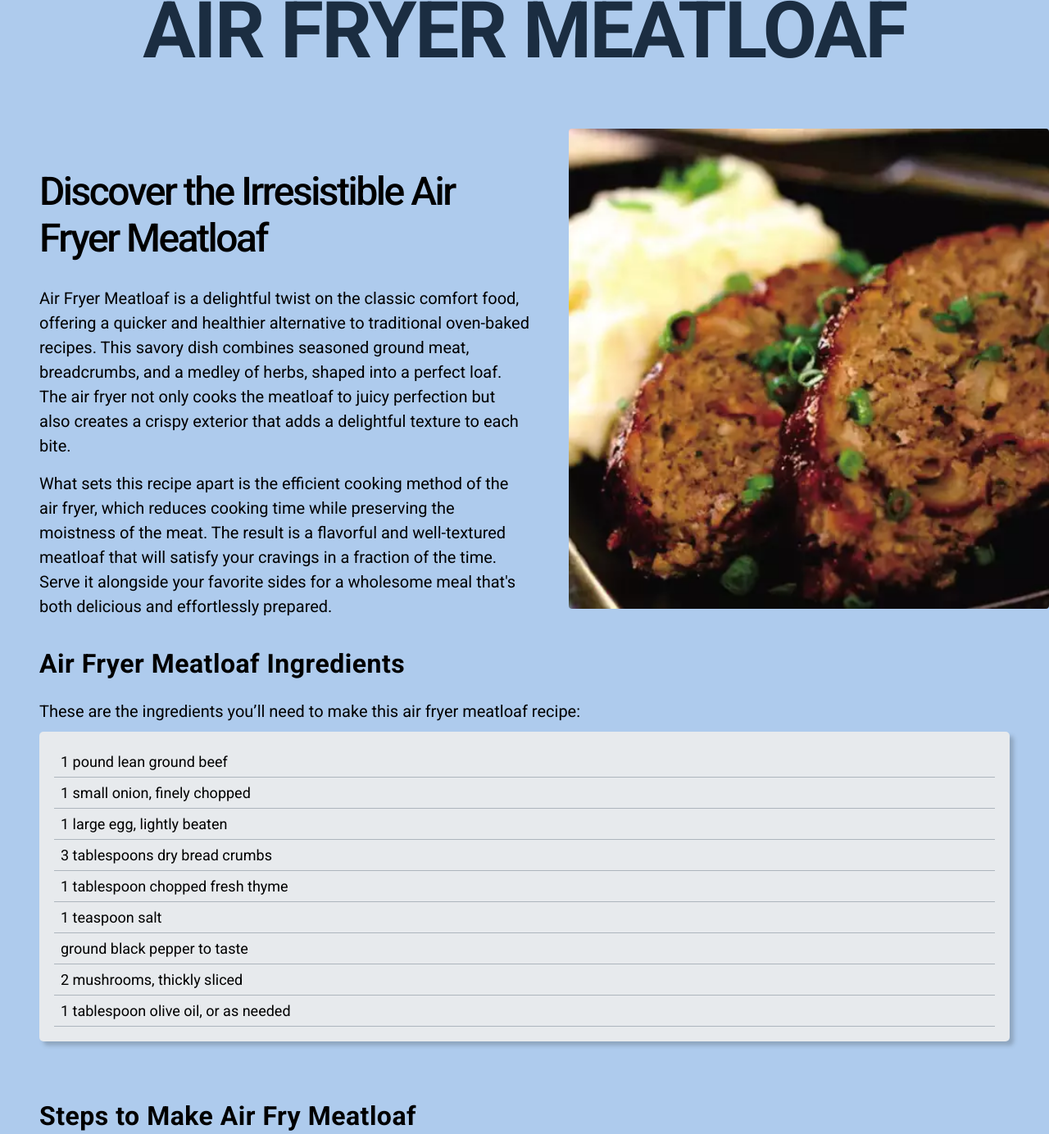
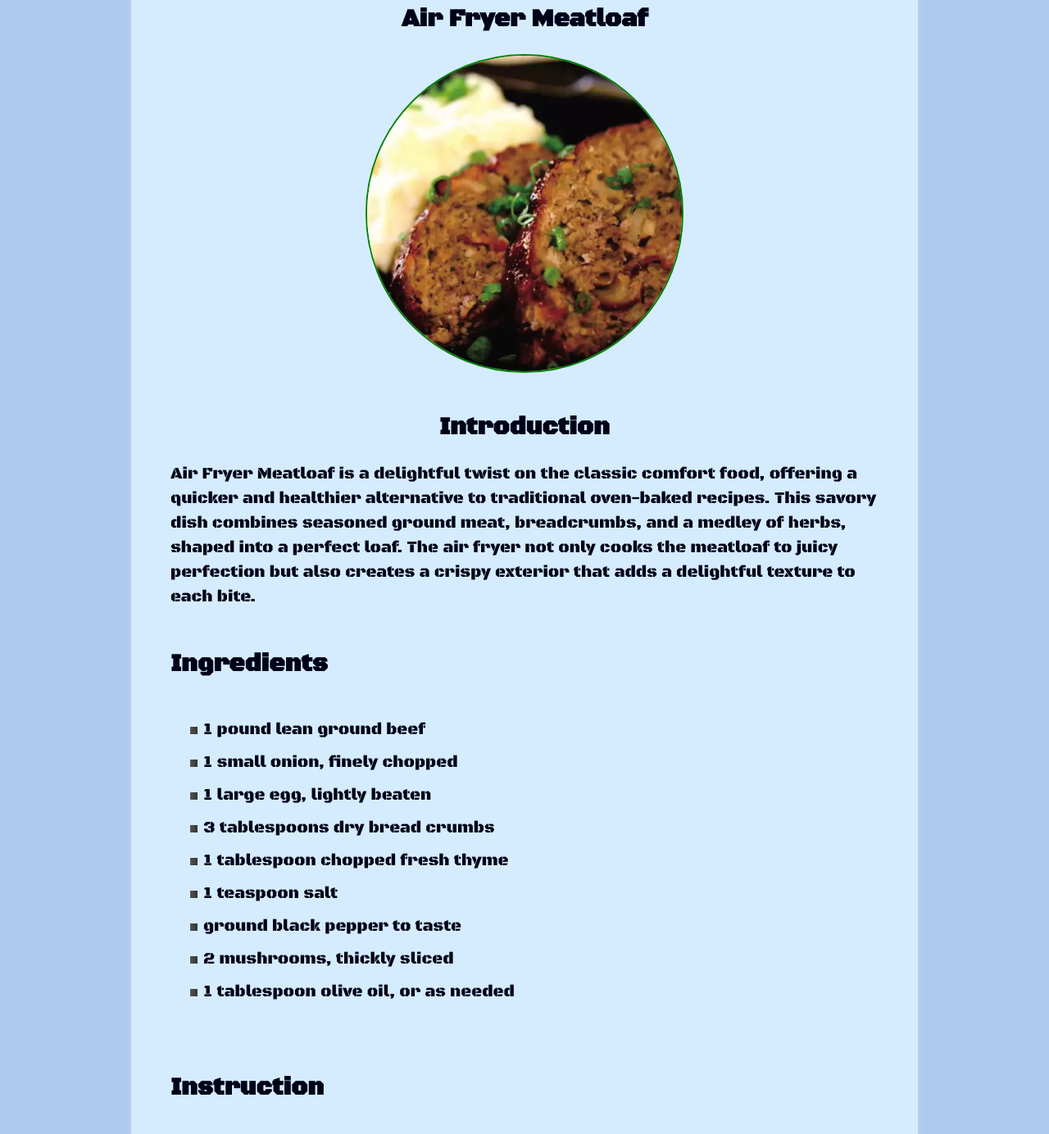
Before and after one commit to ahmed-muhammed-ahmed/Odin-recipes, a plain HTML site: page recipes/air_fryer_meatloaf.html in a window 1280 px wide. Shown: the part 83-1467 px from the top of the page at 82% size. Drawn offline with Linux system fonts and the light colour scheme.

Commit message:
Resturcture air_fryer_meatloaf.html and style it

```diff
--- a/Styles/meatloaf.css
+++ b/Styles/meatloaf.css
@@ -1,101 +1,70 @@
 *,
 *::before,
 *::after {
-    padding: 0;
-    margin: 0;
-    box-sizing: border-box;
+  padding: 0;
+  margin: 0;
+  box-sizing: border-box;
+}
+
+html {
+  font-size: 62.5%;
 }
 
 body {
-    font-family: 'Roboto', sans-serif;
-    font-size: 18px;
-    background-color: #aecbed;
-}
-
-.heading-primary {
-    font-size: 96px;
-    font-weight: 600;
-    text-transform: uppercase;
-    text-align: center;
-    color: #1b2d41;
-    letter-spacing: -2.5px;
-    padding: 64px 48px;
-}
-
-.meatloaf-container {
-    display: flex;
-    justify-content: space-around;
+  font-family: "Black Ops One", system-ui;
+  color: #000218;
+  font-size: 2rem;
+  background-color: #aecbed;
 }
 
 .container {
-    display: flex;
-    justify-content: space-between;
-    width: 1300px;
+  background-color: #d5ecfe;
+  padding: 4.8rem;
+  margin: 4rem auto;
+  border-radius: 1rem;
+  max-width: 96rem;
+  box-shadow: 0 0.5rem 1rem rgba(255, 255, 255, 0.2);
 }
 
-.meatloaf-text,
-.ingredients,
-.steps {
-    padding: 48px;
+.box {
+  display: flex;
+  flex-direction: column;
+  align-items: center;
+  justify-content: center;
 }
 
-.ingredients {
-    padding-bottom: 24px;
+img {
+  border-radius: 50%;
+  height: 45%;
+  width: 45%;
+  border: 2px solid green;
 }
 
-.meatloaf-img  img{
-    border-radius: 4px;
-    height: 100%;
+.header {
+  margin-bottom: 2.4rem;
 }
 
-.secondary-heading {
-    font-size: 48px;
-    font-weight: 500;
-    letter-spacing: -2.5px;
-    margin-bottom: 30px;
-
+.mr-t {
+  margin-top: 4.8rem;
 }
 
 p {
-    font-size: 20px;
-    line-height: 1.5;
+  line-height: 1.5;
 }
 
-.para-1 {
-    margin-bottom: 16px;
+ul,
+ol {
+  padding: 2.4rem;
+  line-height: 1.4;
 }
 
-.ingredient-step {
-    flex-direction: column;
+ul .list-group-item {
+  list-style: disc;
+  list-style-type: disc;
+  list-style-position: inside;
+  list-style-image: linear-gradient(to right, #555, #333);
+  border-radius: 50%;
 }
-
-.tertiary-heading {
-    font-size: 32px;
-    letter-spacing: 0.5px;
-    margin-bottom: 24px;
+li {
+  margin-bottom: 1.2rem;
 }
-
-.ingredient-description {
-    margin-bottom: 10px;
-}
-
-.list-group {
-    background-color: #e7eaed;
-    padding: 18px;
-    border-radius: 5px;
-    box-shadow: 5px 5px 5px rgba(71, 79, 87, 0.3);
-}
-
-.list-group-item {
-    padding: 8px;
-    border-bottom: 1px solid #adb5bd;
-
-}
-
-.list-group-flush {
-    list-style: none;
-}
-
-.list-group-numbered {
-    list-style-position: inside;
-}
--- a/recipes/air_fryer_meatloaf.html
+++ b/recipes/air_fryer_meatloaf.html
@@ -1,40 +1,34 @@
 <!DOCTYPE html>
 <html lang="en">
-<head>
-    <meta charset="UTF-8">
-    <meta name="viewport" content="width=device-width, initial-scale=1.0">
-    <link rel="preconnect" href="https://fonts.googleapis.com">
-    <link rel="preconnect" href="https://fonts.gstatic.com" crossorigin>
-   <link href="https://fonts.googleapis.com/css2?family=Roboto:wght@400;500;700&display=swap" rel="stylesheet">
-   <link rel="stylesheet" href="../Styles/meatloaf.css">
+  <head>
+    <meta charset="UTF-8" />
+    <meta name="viewport" content="width=device-width, initial-scale=1.0" />
+    <link rel="preconnect" href="https://fonts.googleapis.com" />
+    <link rel="preconnect" href="https://fonts.gstatic.com" crossorigin />
+    <link
+      href="https://fonts.googleapis.com/css2?family=Black+Ops+One&family=Lato:ital,wght@0,400;0,700;0,900;1,400&display=swap"
+      rel="stylesheet"
+    />
+
+    <link rel="stylesheet" href="../Styles/meatloaf.css" />
     <title>Air Fryer Meatloaf</title>
-</head>
-<body>
-    <h1 class="heading-primary">Air Fryer Meatloaf</h1>
-    <div class="meatloaf-container">
-      <div class="container">
-        <div class="meatloaf-text">
-          <h2 class="secondary-heading">Discover the Irresistible Air Fryer Meatloaf</h2>
-          <p class="para-1">
-              Air Fryer Meatloaf is a delightful twist on the classic comfort food, offering a quicker and healthier alternative to traditional oven-baked recipes. This savory dish combines seasoned ground meat, breadcrumbs, and a medley of herbs, shaped into a perfect loaf. The air fryer not only cooks the meatloaf to juicy perfection but also creates a crispy exterior that adds a delightful texture to each bite.
-            </p>
-            <p>
-              What sets this recipe apart is the efficient cooking method of the air fryer, which reduces cooking time while preserving the moistness of the meat. The result is a flavorful and well-textured meatloaf that will satisfy your cravings in a fraction of the time. Serve it alongside your favorite sides for a wholesome meal that's both delicious and effortlessly prepared.
-            </p>
-        </div>
-
-        <div class="meatloaf-img">
-          <img src="air_fryer_meatloaf.webp" alt="Air Fryer Meatloaf image">
-        </div>
+  </head>
+  <body>
+    <div class="container">
+      <div class="box">
+        <h2 class="header">Air Fryer Meatloaf</h2>
+        <img src="./air_fryer_meatloaf.webp" alt="air_fryer_meatloaf" />
+        <h2 class="header mr-t">Introduction</h2>
       </div>
-    </div>
-
-    <div class="meatloaf-container">
-
-      <div class="container ingredient-step">
-      <div class="ingredients">
-      <h3 class="tertiary-heading">Air Fryer Meatloaf Ingredients</h3>
-      <p class="ingredient-description">These are the  ingredients you’ll need to make this air fryer meatloaf recipe:</p>
+      <p class="text">
+        Air Fryer Meatloaf is a delightful twist on the classic comfort food,
+        offering a quicker and healthier alternative to traditional oven-baked
+        recipes. This savory dish combines seasoned ground meat, breadcrumbs,
+        and a medley of herbs, shaped into a perfect loaf. The air fryer not
+        only cooks the meatloaf to juicy perfection but also creates a crispy
+        exterior that adds a delightful texture to each bite.
+      </p>
+      <h2 class="header mr-t">Ingredients</h2>
       <ul class="list-group list-group-flush">
         <li class="list-group-item">1 pound lean ground beef</li>
         <li class="list-group-item">1 small onion, finely chopped</li>
@@ -46,21 +40,27 @@
         <li class="list-group-item">2 mushrooms, thickly sliced</li>
         <li class="list-group-item">1 tablespoon olive oil, or as needed</li>
       </ul>
-    </div>
 
-    <div class="steps">
-      <h3 class="tertiary-heading">Steps to Make Air Fry Meatloaf</h3>
+      <h2 class="header mr-t">Instruction</h2>
       <ol class="list-group list-group-numbered">
-        <li class="list-group-item">Preheat an air fryer to 392 degrees F (200 degrees C).</li>
-        <li class="list-group-item"> Combine ground beef, onion, bread crumbs, thyme, egg, salt, and pepper in a bowl. Knead and mix thoroughly. Transfer mixture to a small loaf pan. Smooth the top, press in mushrooms, and coat with olive oil.</li>
-        <li class="list-group-item">Roast meatloaf in the preheated air fryer until nicely browned, about 25 minutes. An instant-read thermometer inserted into the center should read at least 165 degrees F (72 degrees C).</li>
-        <li class="list-group-item">Let meatloaf rest at least 10 minutes before slicing into wedges and serving.</li>
+        <li class="list-group-item">
+          Preheat an air fryer to 392 degrees F (200 degrees C).
+        </li>
+        <li class="list-group-item">
+          Combine ground beef, onion, bread crumbs, thyme, egg, salt, and pepper
+          in a bowl. Knead and mix thoroughly. Transfer mixture to a small loaf
+          pan. Smooth the top, press in mushrooms, and coat with olive oil.
+        </li>
+        <li class="list-group-item">
+          Roast meatloaf in the preheated air fryer until nicely browned, about
+          25 minutes. An instant-read thermometer inserted into the center
+          should read at least 165 degrees F (72 degrees C).
+        </li>
+        <li class="list-group-item">
+          Let meatloaf rest at least 10 minutes before slicing into wedges and
+          serving.
+        </li>
       </ol>
     </div>
-
-    </div>
-
-    </div>
-
-</body>
+  </body>
 </html>
```
